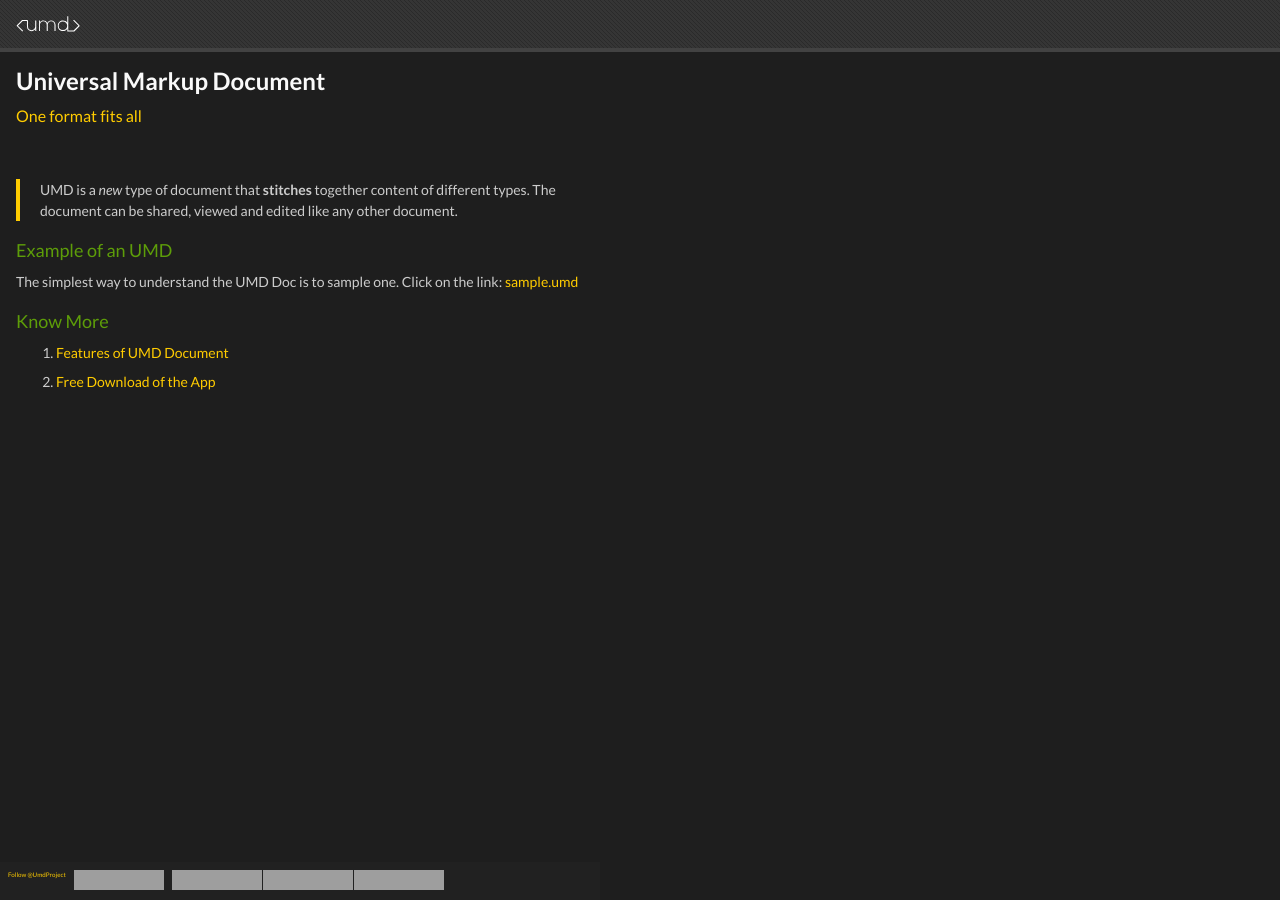
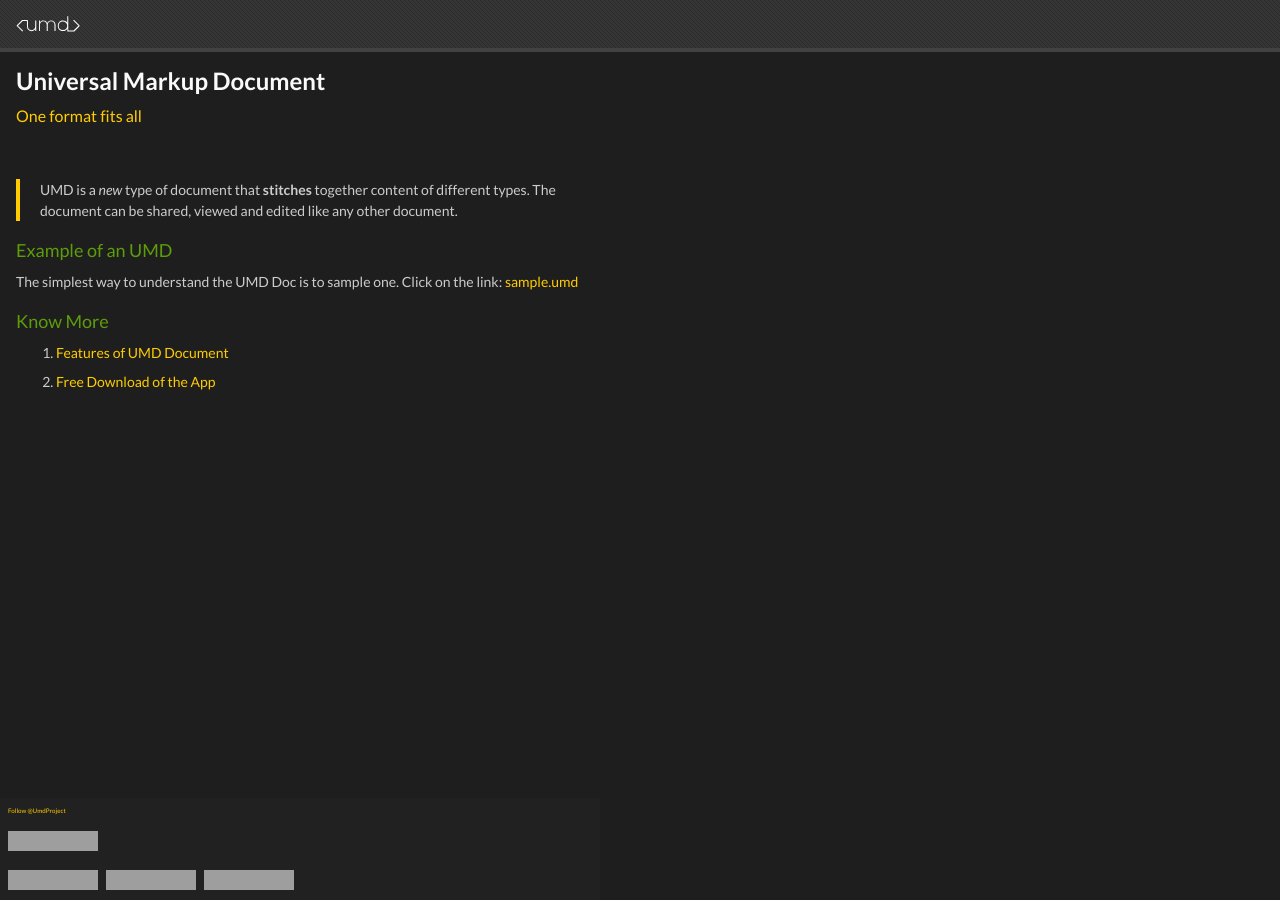
Before and after one commit to umd-project/umd-docs, a Jekyll site: the page built from index.md, in a window 1280 px wide. Built offline with Jekyll 4.4.1, drawn with Linux system fonts in a browser that asks for light colours; comment, search, counter and statistics services are not loaded; grey boxes are pictures that could not be loaded.

Commit message:
changed footer css

```diff
--- a/_layouts/default.html
+++ b/_layouts/default.html
@@ -53,17 +53,17 @@
         {{ content }}
       </section>
       <footer>
-        <div>
+        <div class="footer-row">
           <a href="https://twitter.com/UmdProject?ref_src=twsrc%5Etfw" class="twitter-follow-button"
             data-show-count="false">Follow @UmdProject</a>
           <script async src="https://platform.twitter.com/widgets.js" charset="utf-8"></script>
         </div>
-        <div>
+        <div class="footer-row">
           <a href="https://umdproject.medium.com/" target="_blank"><img
               src="https://img.shields.io/badge/medium-umdproject-brightgreen">
           </a>
         </div>
-        <div>
+        <div class="footer-row">
           <img src="https://img.shields.io/badge/©-RmR-yellow">
           <a href="https://github.com/rrrepos/umd-project" target="_blank"><img
               src="https://img.shields.io/badge/github-repolink-blue">
--- a/assets/css/style.css
+++ b/assets/css/style.css
@@ -879,11 +879,18 @@ header {
 
 footer {
     display: grid;
+    grid-auto-rows: repeat(3, max-content);
+    grid-template-columns: max-content;
+    grid-row-gap: 1.6rem;
+    padding: 0.8rem;
+    background-color: var(--bg-layer-2);
+}
+
+.footer-row {
+    display: grid;
     grid-auto-columns: max-content;
     grid-auto-flow: column;
     grid-column-gap: 0.8rem;
-    padding: 0.8rem;
-    background-color: var(--bg-layer-2);
 }
 
 .link {
```
